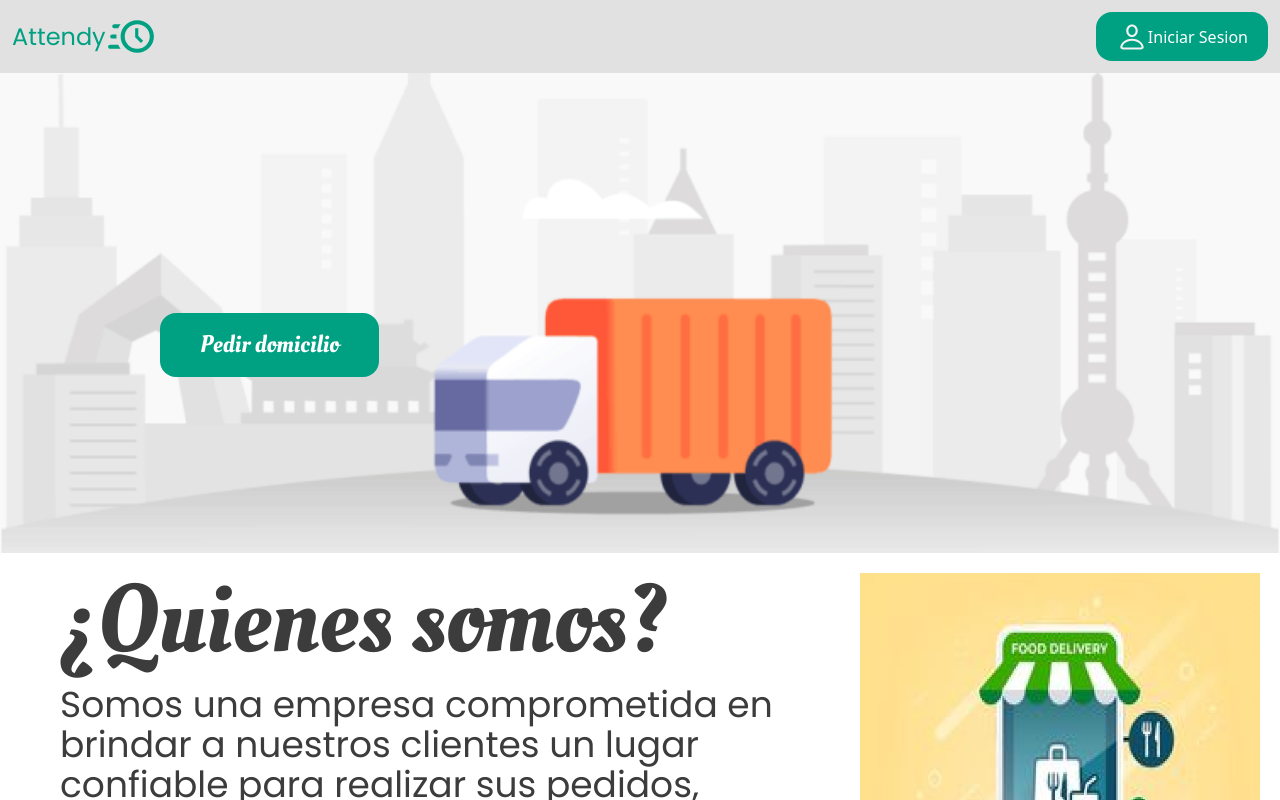
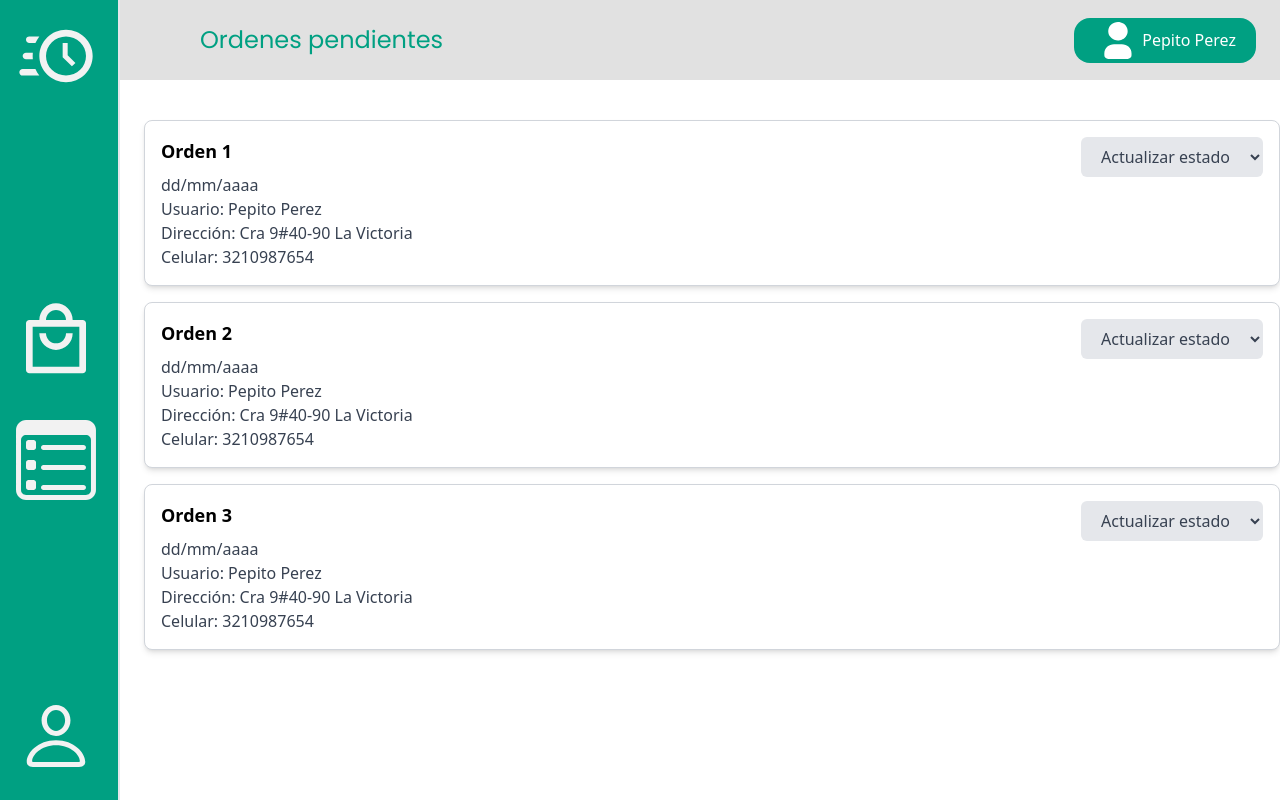
Before and after one commit to MAKAIABootcamp/project-equipo1-front-8, a React (Vite) app in the folder Attendy/: page /ordersPending in a window 1280 px wide. Before the commit this address led to /. Shown: the top 800 px of the page. Built offline with nearby package versions, Linux system fonts and the light colour scheme; no server answers.

Commit message:
creacion ordenes pendientes e implementacion redirecionamiento de orders

```diff
--- a/Attendy/src/pages/Orders/Orders.jsx
+++ b/Attendy/src/pages/Orders/Orders.jsx
@@ -1,6 +1,13 @@
+import { useNavigate } from "react-router-dom";
 import SideBar from "../../components/SideBar";
 
 const Orders = () => {
+  const navigate = useNavigate();
+
+  const handleViewDetails = () => {
+    navigate("/ordersPending");
+  };
+
   return (
     <div className="flex">
       <SideBar />
@@ -18,7 +25,10 @@ const Orders = () => {
           <div className="bg-[#E1E1E1] rounded-lg shadow-md p-4 mb-4">
             <div className="flex justify-between items-center mb-2">
               <h3 className="text-lg font-medium">Orden 1</h3>
-              <button className="bg-[#00A082] text-white px-4 py-2 rounded-md">
+              <button
+                className="bg-[#00A082] text-white px-4 py-2 rounded-md"
+                onClick={handleViewDetails}
+              >
                 Ver detalle &gt;
               </button>
             </div>
@@ -26,9 +36,7 @@ const Orders = () => {
           <div className="bg-white rounded-lg shadow-md p-4 mb-4">
             <div className="flex justify-between items-center mb-2">
               <h3 className="text-lg font-medium">Orden 1</h3>
-              <p className="text-gray-500">
-                Estado: Recibido
-              </p>
+              <p className="text-gray-500">Estado: Recibido</p>
             </div>
             <div className="flex justify-between items-center mb-2">
               <p className="text-gray-700">dd/mm/aaaa</p>
--- /dev/null
+++ b/Attendy/src/pages/Orders/OrdersPending.jsx
@@ -0,0 +1,87 @@
+import SideBar from "../../components/SideBar";
+
+const OrdersPending = () => {
+    return (
+        <div className="flex">
+            <SideBar />
+            <div className="flex-grow flex flex-col">
+                <div className="bg-[#E1E1E1] h-20 p-6 flex justify-between items-center">
+                    <p className="text-[#00A082] text-2xl font-poppins ml-44">
+                        Ordenes pendientes
+                    </p>
+                    <button className="bg-[#00A082] text-white px-5 rounded-2xl flex items-center">
+                        <img className="w-[3rem]" src="/icons/userBlanco.svg" alt="" />
+                        Pepito Perez
+                    </button>
+                </div>
+                <div className="flex-grow ml-36 mt-10">
+                    <div className="bg-white border border-gray-300 rounded-lg shadow-md p-4 mb-4">
+                        <div className="flex justify-between">
+                            <div>
+                                <h3 className="text-lg font-bold mb-2">Orden 1</h3>
+                                <p className="text-gray-700">dd/mm/aaaa</p>
+                                <p className="text-gray-700">Usuario: Pepito Perez</p>
+                                <p className="text-gray-700">
+                                    Dirección: Cra 9#40-90 La Victoria
+                                </p>
+                                <p className="text-gray-700">Celular: 3210987654</p>
+                            </div>
+                            <div>
+                                <select className="bg-gray-200 text-gray-700 px-4 py-2 rounded-md">
+                                    <option>Actualizar estado</option>
+                                    <option>Confirmado</option>
+                                    <option>En camino</option>
+                                    <option>Entregado</option>
+                                </select>
+                            </div>
+                        </div>
+                    </div>
+                    <div className="bg-white border border-gray-300 rounded-lg shadow-md p-4 mb-4">
+                        <div className="flex justify-between">
+                            <div>
+                                <h3 className="text-lg font-bold mb-2">Orden 2</h3>
+                                <p className="text-gray-700">dd/mm/aaaa</p>
+                                <p className="text-gray-700">Usuario: Pepito Perez</p>
+                                <p className="text-gray-700">
+                                    Dirección: Cra 9#40-90 La Victoria
+                                </p>
+                                <p className="text-gray-700">Celular: 3210987654</p>
+                            </div>
+                            <div>
+                                <select className="bg-gray-200 text-gray-700 px-4 py-2 rounded-md">
+                                    <option>Actualizar estado</option>
+                                    <option>Confirmado</option>
+                                    <option>En camino</option>
+                                    <option>Entregado</option>
+                                </select>
+                            </div>
+                        </div>
+                    </div>
+                    <div className="bg-white border border-gray-300 rounded-lg shadow-md p-4 mb-4">
+                        <div className="flex justify-between">
+                            <div>
+                                <h3 className="text-lg font-bold mb-2">Orden 3</h3>
+                                <p className="text-gray-700">dd/mm/aaaa</p>
+                                <p className="text-gray-700">Usuario: Pepito Perez</p>
+                                <p className="text-gray-700">
+                                    Dirección: Cra 9#40-90 La Victoria
+                                </p>
+                                <p className="text-gray-700">Celular: 3210987654</p>
+                            </div>
+                            <div>
+                                <select className="bg-gray-200 text-gray-700 px-4 py-2 rounded-md">
+                                    <option>Actualizar estado</option>
+                                    <option>Confirmado</option>
+                                    <option>En camino</option>
+                                    <option>Entregado</option>
+                                </select>
+                            </div>
+                        </div>
+                    </div>
+                </div>
+            </div>
+        </div>
+    );
+};
+
+export default OrdersPending;
--- a/Attendy/src/router/AppRouter.jsx
+++ b/Attendy/src/router/AppRouter.jsx
@@ -10,6 +10,7 @@ import DeliveryForm from "../pages/DeliveryForm/DeliveryForm";
 import AdminPanel from "../pages/AdminPanel/AdminPanel";
 import Orders from "../pages/Orders/Orders";
 import Search from "../pages/Search/Search";
+import OrdersPending from "../pages/Orders/OrdersPending";
 import { useEffect, useState } from "react";
 import { onAuthStateChanged } from "firebase/auth";
 import { auth } from "../Firebase/firebaseConfig";
@@ -47,6 +48,7 @@ const AppRouter = () => {
           <Route path="search" element={<Search />} />
           <Route path="/admin" element={<AdminPanel />} />
           <Route path="/orders" element={<Orders />} />
+          <Route path="/ordersPending" element={<OrdersPending />} />
           <Route path="*" element={<Navigate to="/" />} />
           <Route path="search" element={<Search />} />
           <Route path="*" element={<Navigate to={"/"} />} />
```
